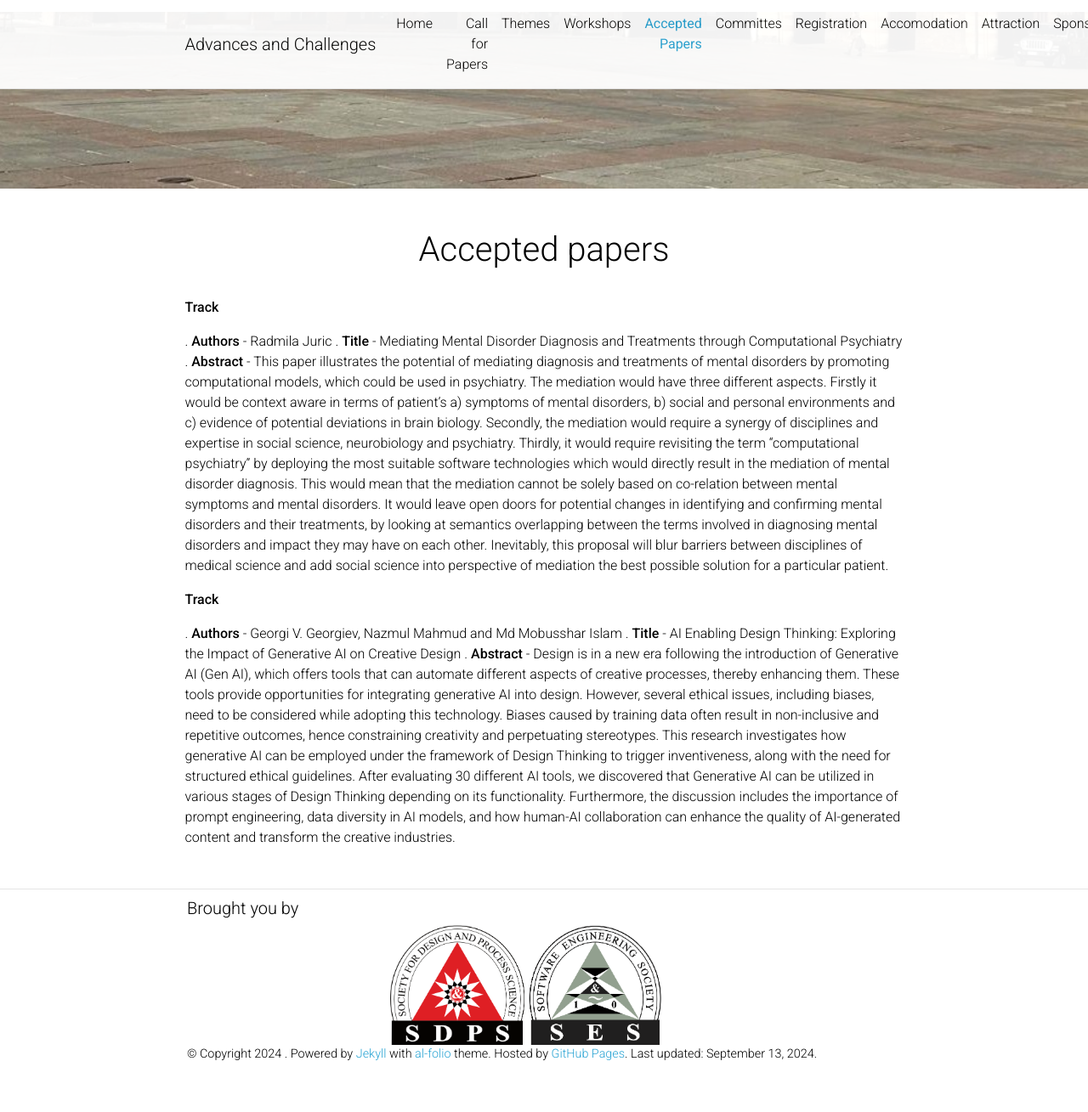
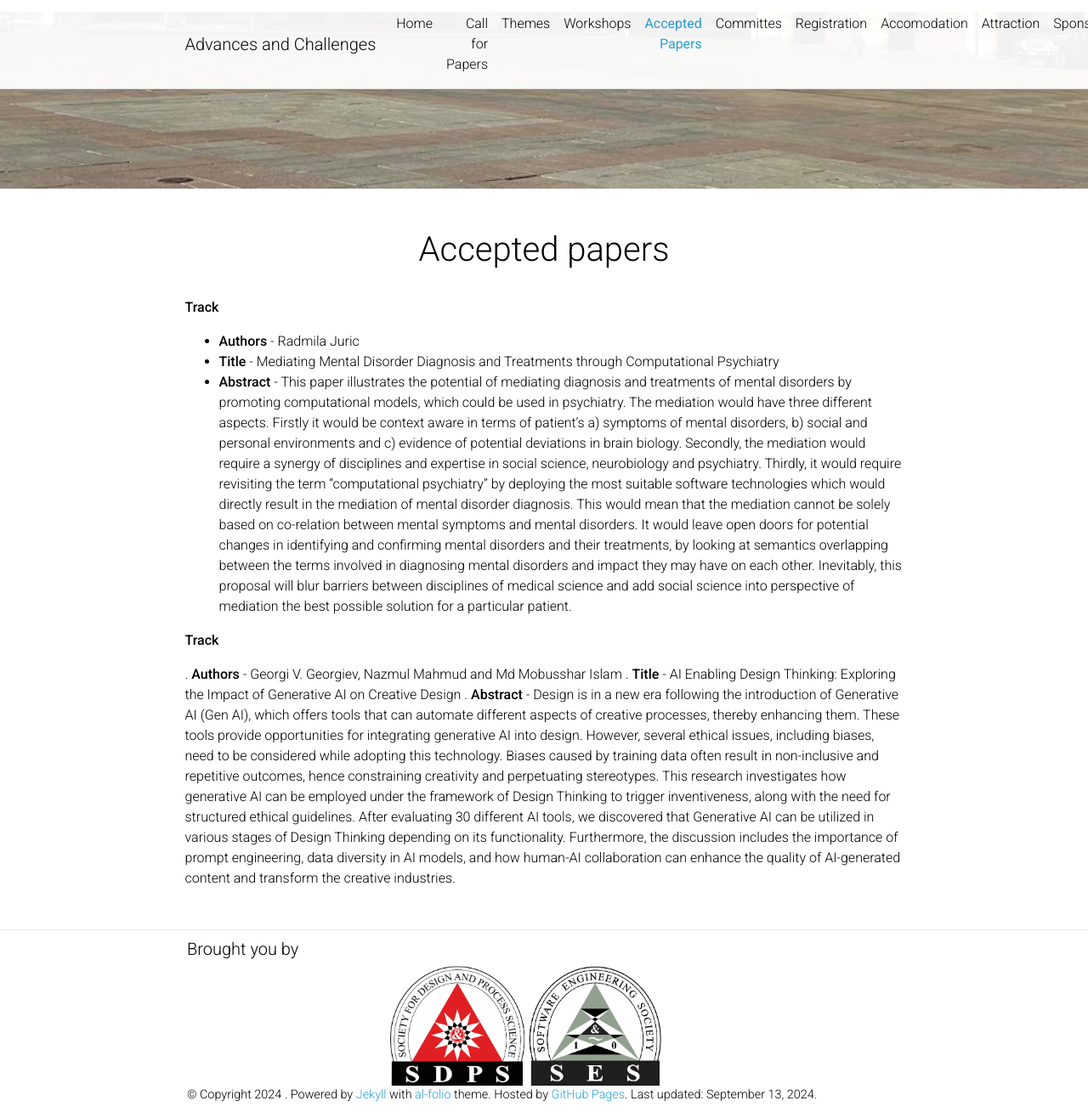
Before and after one commit to GenAI4DPS/advances-challenges, a Jekyll site: the page built from _pages/accepted-papers.md, in a window 1280 px wide and 1309 px high. Shown: the whole window at 85% size. Built offline with Jekyll 4.4.1, drawn with Linux system fonts in a browser that asks for light colours; comment, search, counter and statistics services are not loaded; a style sheet for code colours, icons or effects is not loaded.

```diff
--- a/_pages/accepted-papers.md
+++ b/_pages/accepted-papers.md
@@ -11,9 +11,9 @@ nav_order: 5
 
 **Track**
 
- . **Authors** - Radmila Juric
- . **Title** - Mediating Mental Disorder Diagnosis and Treatments through Computational Psychiatry
- . **Abstract** - This paper illustrates the potential of mediating diagnosis and treatments of mental disorders by promoting computational models, which could be used in psychiatry. The mediation would have three different aspects. Firstly it would be context aware in terms of patient’s a) symptoms of mental disorders, b) social and personal environments and c) evidence of potential deviations in brain biology. Secondly, the mediation would require a synergy of disciplines and expertise in social science, neurobiology and psychiatry. Thirdly, it would require revisiting the term “computational psychiatry” by deploying the most suitable software technologies which would directly result in the mediation of mental disorder diagnosis. This would mean that the mediation cannot be solely based on co-relation between mental symptoms and mental disorders. It would leave open doors for potential changes in identifying and confirming mental disorders and their treatments, by looking at semantics overlapping between the terms involved in diagnosing mental disorders and impact they may have on each other. Inevitably, this proposal will blur barriers between disciplines of medical science and add social science into perspective of mediation the best possible solution for a particular patient.
+ - **Authors** - Radmila Juric
+ - **Title** - Mediating Mental Disorder Diagnosis and Treatments through Computational Psychiatry
+ - **Abstract** - This paper illustrates the potential of mediating diagnosis and treatments of mental disorders by promoting computational models, which could be used in psychiatry. The mediation would have three different aspects. Firstly it would be context aware in terms of patient’s a) symptoms of mental disorders, b) social and personal environments and c) evidence of potential deviations in brain biology. Secondly, the mediation would require a synergy of disciplines and expertise in social science, neurobiology and psychiatry. Thirdly, it would require revisiting the term “computational psychiatry” by deploying the most suitable software technologies which would directly result in the mediation of mental disorder diagnosis. This would mean that the mediation cannot be solely based on co-relation between mental symptoms and mental disorders. It would leave open doors for potential changes in identifying and confirming mental disorders and their treatments, by looking at semantics overlapping between the terms involved in diagnosing mental disorders and impact they may have on each other. Inevitably, this proposal will blur barriers between disciplines of medical science and add social science into perspective of mediation the best possible solution for a particular patient.
 
 **Track**
 
```
